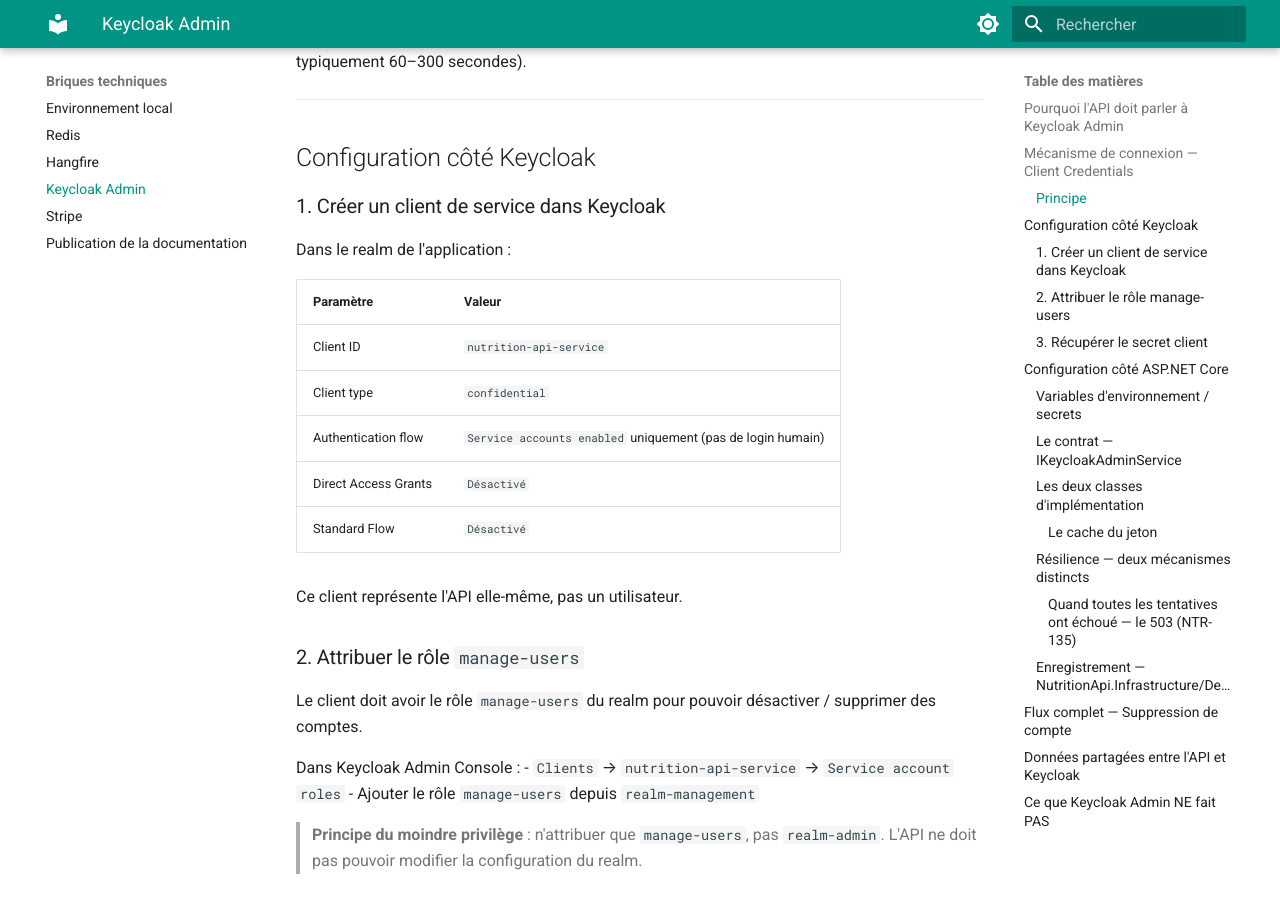
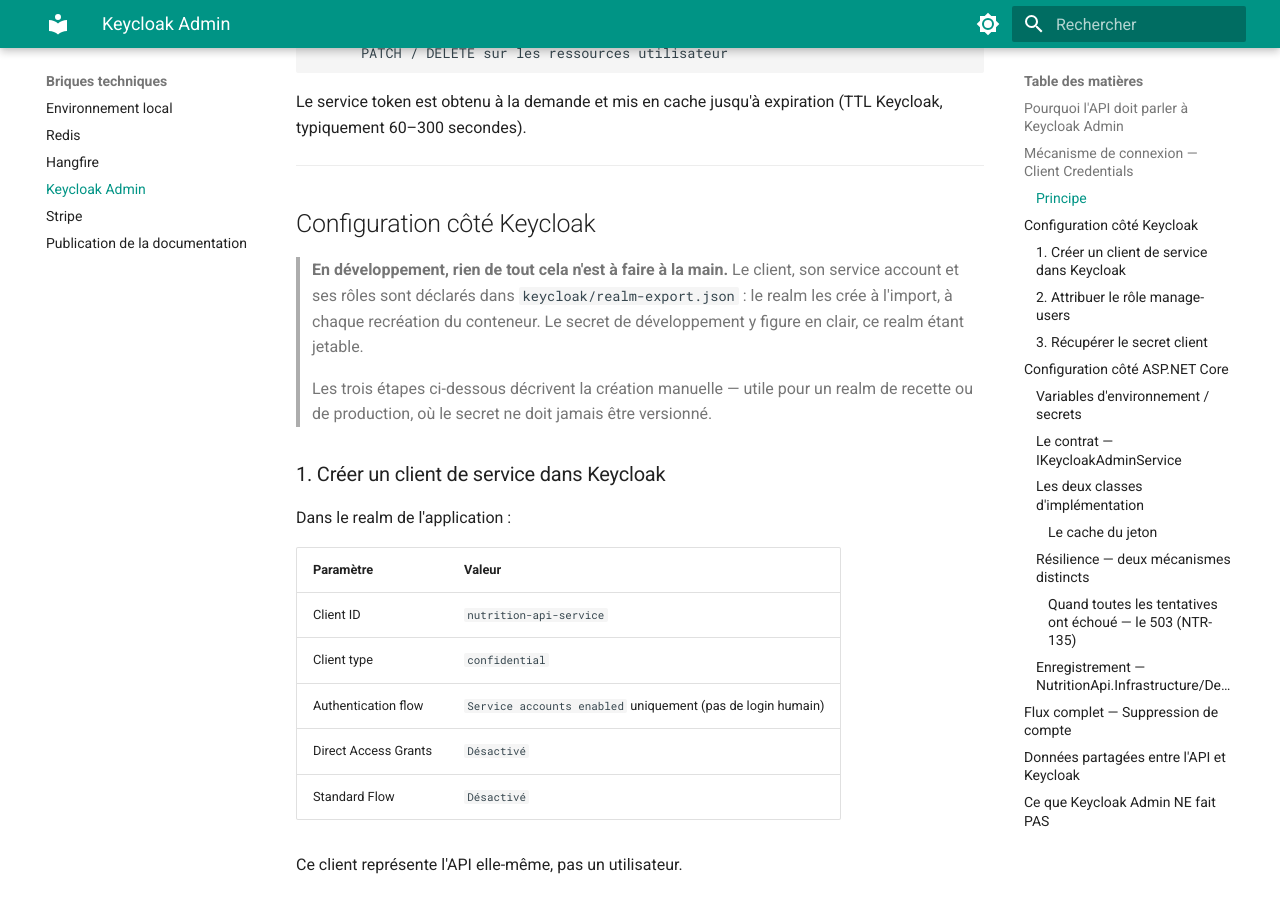
Before and after one commit to MGNetworking/docs-nutrition, an MkDocs documentation site: the page built from pages/backend/briques/keycloak-admin.md, in a window 1280 px wide and 900 px high, scrolled down 1685 px. Built offline with MkDocs 1.6.1 and Material for MkDocs 9.7.7, drawn with Linux system fonts in a browser that asks for light colours; some of the changed text lies outside the part shown.

Commit message:
docs(rgpd): la purge exigeait un service account absent du realm #NTR-146
purge-des-comptes : le test de niveau 3 passe en vert, et consignation de ce qu il a revele — la purge ne pouvait fonctionner nulle part, faute de client de service et de configuration. La verification que la production injecte bien ces valeurs reste ouverte. keycloak-admin : le client de service est desormais declare dans realm-export.json et cree a l import, les etapes de creation manuelle ne concernent plus que recette et production

```diff
--- a/pages/backend/briques/keycloak-admin.md
+++ b/pages/backend/briques/keycloak-admin.md
@@ -10,7 +10,8 @@
 > | ✅ | `KeycloakAdminService` et `KeycloakTokenProvider` sont implémentés et couverts par 22 tests unitaires (NTR-133) |
 > | ✅ | `RgpdPurgeJob` consomme `DeleteUserAsync` (NTR-56) |
 > | 🔲 | `RgpdService` n'appelle pas encore `DisableUserAsync` / `EnableUserAsync` — la désactivation au moment de la demande de suppression n'est donc pas effective |
-> | ⚠️ | Le client de service `nutrition-api-service` doit être créé dans le realm — voir « Configuration côté Keycloak » |
+> | ✅ | Le client de service `nutrition-api-service` est déclaré dans `keycloak/realm-export.json` — créé automatiquement à l'import du realm (2026-07-30) |
+> | ✅ | Le flux complet est éprouvé par IT-EXT-08 : jeton de service obtenu, appel d'administration, suppression en base |
 >
 > Référence workflow : `reference/diagrammes/workflow_rgpd.mermaid`
 
@@ -57,6 +58,13 @@
 ---
 
 ## Configuration côté Keycloak
+
+> **En développement, rien de tout cela n'est à faire à la main.** Le client, son service account et
+> ses rôles sont déclarés dans `keycloak/realm-export.json` : le realm les crée à l'import, à chaque
+> recréation du conteneur. Le secret de développement y figure en clair, ce realm étant jetable.
+>
+> Les trois étapes ci-dessous décrivent la création manuelle — utile pour un realm de recette ou de
+> production, où le secret ne doit jamais être versionné.
 
 ### 1. Créer un client de service dans Keycloak
 
```
Also changed, not shown: pages/backend/systemes/rgpd/purge-des-comptes.md (+2 -1 lines).
